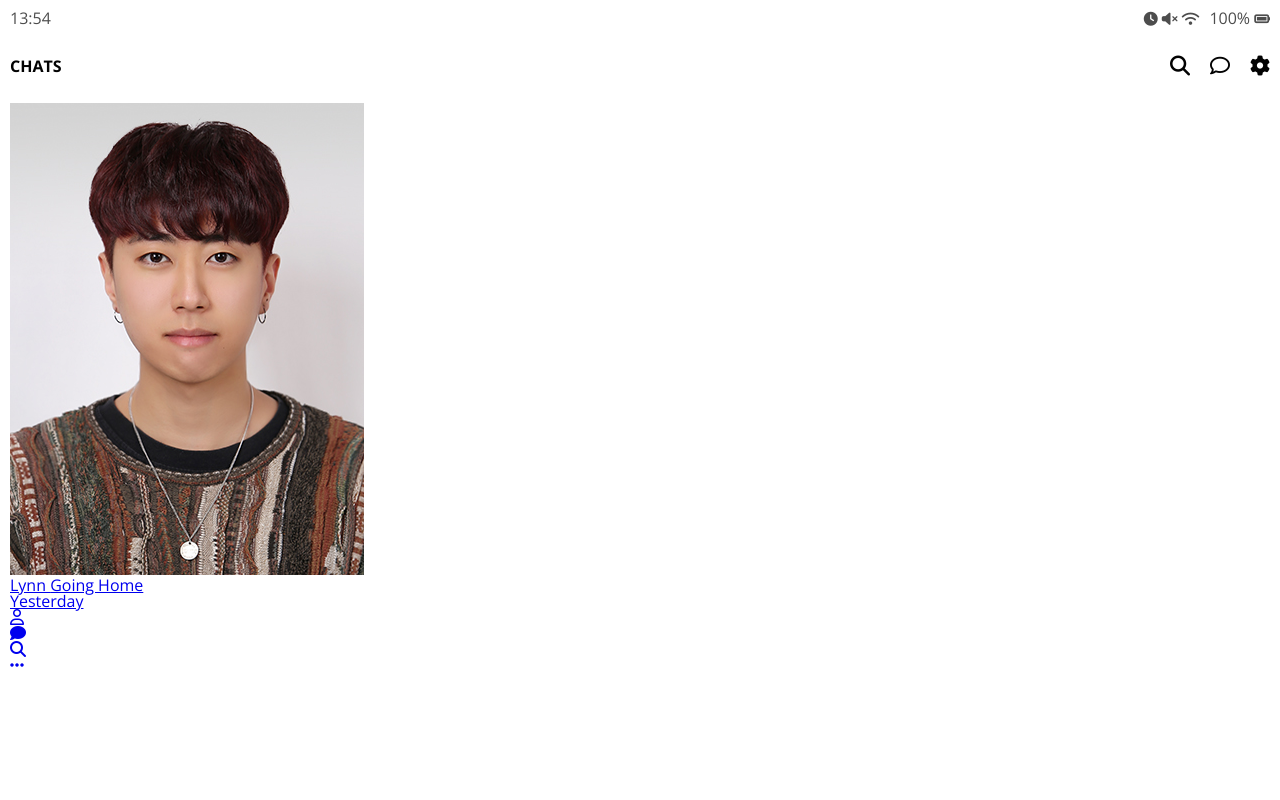
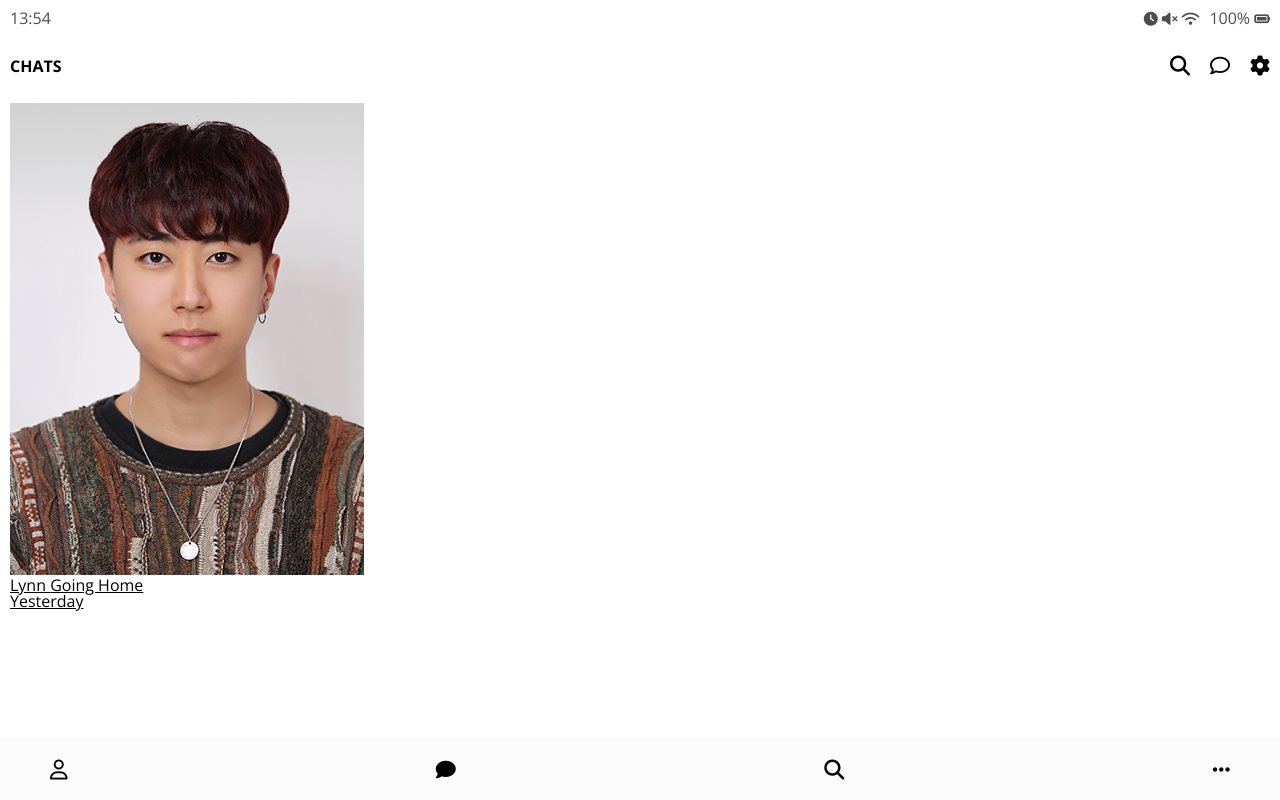
Before and after one commit to notypeboi/Kakao-clone-2.0, a plain HTML site: page index.html in a window 1280 px wide. Drawn offline with nearby package versions, Linux system fonts and the light colour scheme.

Commit message:
CSS:Why Border Box

```diff
--- a/css/header.css
+++ b/css/header.css
@@ -18,4 +18,11 @@
 
 .header .header__header-column {
     display: flex;
+    align-items: center;
+
 }
+
+.header .header__back-btn {
+    font-size: 22px;
+    margin-right: 20px;
+}
--- /dev/null
+++ b/css/nav-bar.css
@@ -0,0 +1,19 @@
+.nav {
+    background-color: #fcfcfc;
+    width: 100%;
+    position: fixed;
+    padding: 20px 50px;
+    bottom: 0px;
+    left: 0px;
+    border-top: 1px solid #f7f7f7;
+    box-sizing: border-box;
+}
+
+.nav__list {
+    display: flex;
+    justify-content: space-between;
+}
+
+.nav i {
+    font-size: 20px;
+}
--- a/css/style.css
+++ b/css/style.css
@@ -1,8 +1,12 @@
 @import url('https://fonts.googleapis.com/css?family=Open+Sans:400,700&display=swap');
-
+@import "nav-bar.css";
 @import "reset.css";
 @import "status-bar.css";
 @import "header.css";
+
+* {
+    box-sizing: border-box;
+}
 
 body {
     background-color: white;
@@ -10,3 +14,7 @@ body {
     color: #020202;
     font-family: 'Open Sans', sans-serif;
 }
+
+a {
+    color: inherit;
+}
--- a/index.html
+++ b/index.html
@@ -30,6 +30,7 @@
         <div class="header__header-column">
             <h1 class="header_title">CHATS</h1>
         </div>
+
         <div class="header__header-column">
             <span class="header__icon">
                 <i class="fas fa-search"></i>
@@ -45,11 +46,11 @@
 
     <main class="chats">
         <ul class="chats__list">
-
-            <a href="chat.html">
-                <li class="chats__chat">
+            <li class="chats__chat chat">
+                <a href="chat.html">
                     <div class="chat__column">
                         <img class="chat_avatar g-avatar" src="image/avatar.jpg">
+
                         <div class="chat__content">
                             <span class="chat__username">
                                 Lynn
@@ -64,7 +65,7 @@
                     <div class="chat__column">
                         <span class="chat__timestamp">Yesterday</span>
                     </div>
-            </a>
+                </a>
 
             </li>
         </ul>
```
Also changed, not shown: chat.html (+4 -5 lines).
